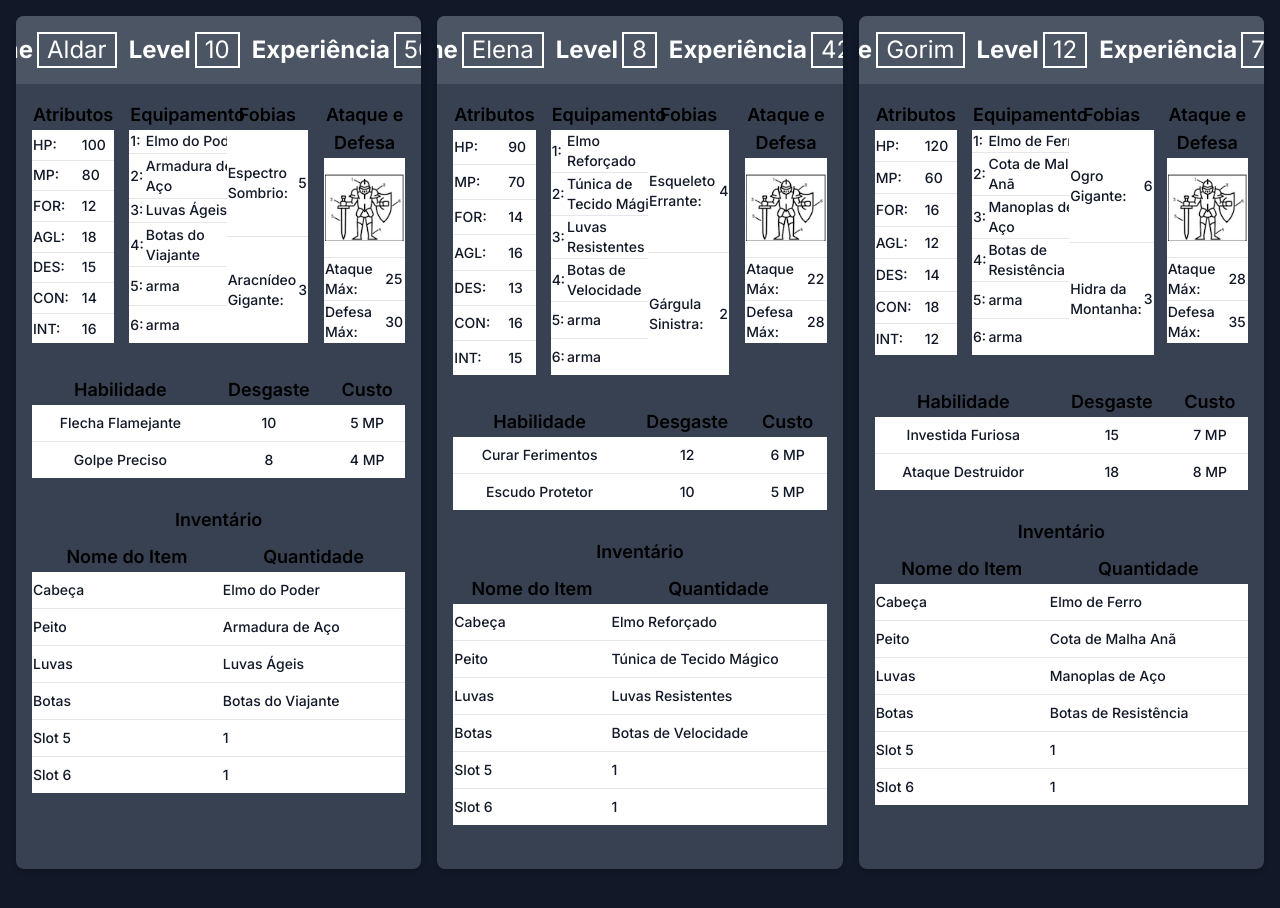
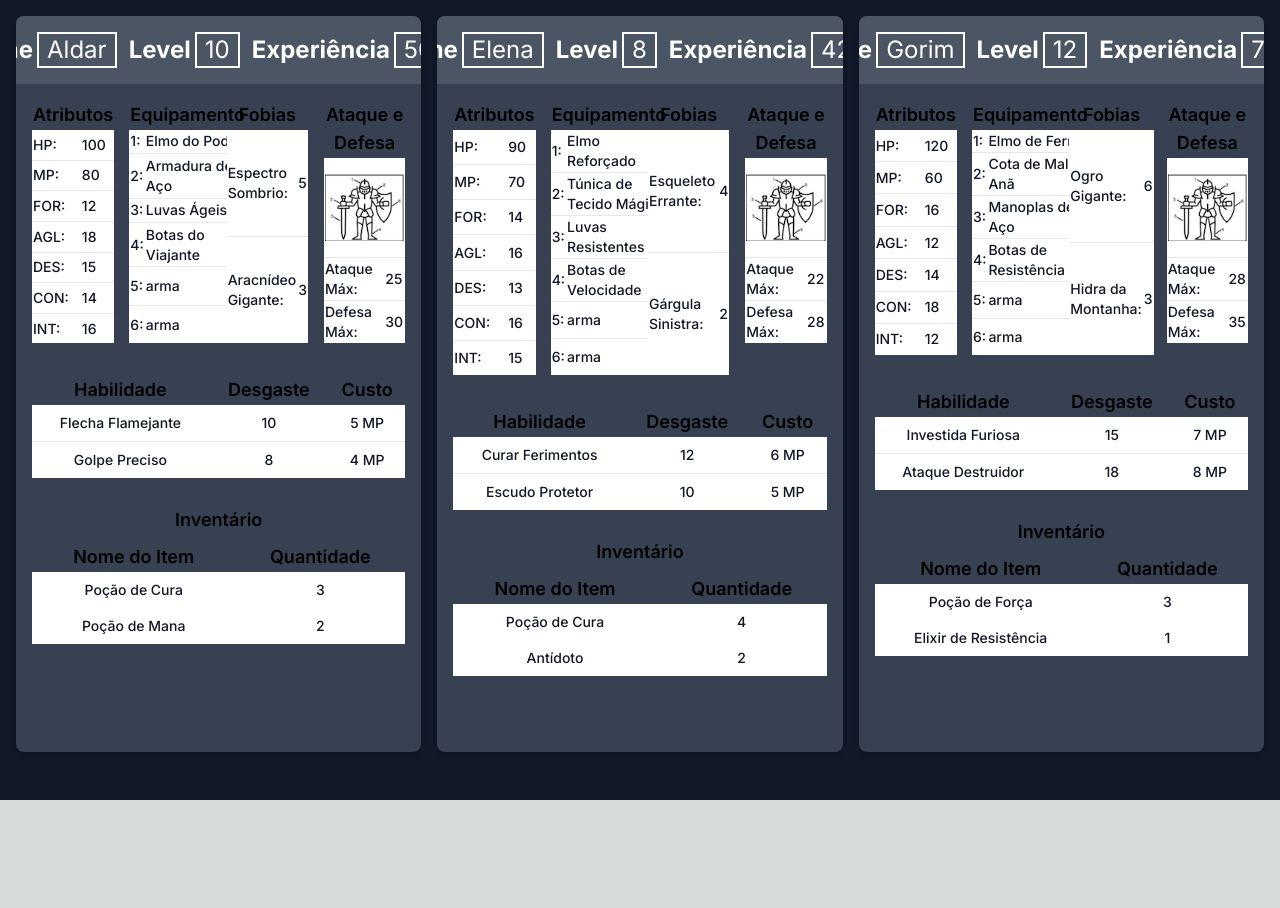
Before and after one commit to Mateus8741/rpg, a Next.js app: page / in a window 1280 px wide. Shown: the top 908 px of the page. After the commit the page ends 800 px from the top, so only its background shows below. Built offline with nearby package versions, Linux system fonts and the light colour scheme.

Commit message:
Refactor inventory rendering in Inventory component

```diff
--- a/src/components/Inventory.tsx
+++ b/src/components/Inventory.tsx
@@ -15,37 +15,15 @@ export function Inventory({ persona }: InventoryProps) {
             <th className="text-lg  font-semibold text-center">Quantidade</th>
           </tr>
         </thead>
-        <tbody className="bg-white divide-y divide-gray-200">
-          <tr className="text-left text-sm font-medium text-gray-900">
-            <td className="py-2">Cabeça</td>
-            <td className="py-2">{persona.equipamentos.cabeca || 'Vazio'}</td>
-          </tr>
 
-          <tr className="text-left text-sm font-medium text-gray-900">
-            <td className="py-2">Peito</td>
-            <td className="py-2">{persona.equipamentos.peito || 'Vazio'}</td>
-          </tr>
-
-          <tr className="text-left text-sm font-medium text-gray-900">
-            <td className="py-2">Luvas</td>
-            <td className="py-2">{persona.equipamentos.luvas || 'Vazio'}</td>
-          </tr>
-
-          <tr className="text-left text-sm font-medium text-gray-900">
-            <td className="py-2">Botas</td>
-            <td className="py-2">{persona.equipamentos.botas || 'Vazio'}</td>
-          </tr>
-
-          <tr className="text-left text-sm font-medium text-gray-900">
-            <td className="py-2">Slot 5</td>
-            <td className="py-2">1</td>
-          </tr>
-
-          <tr className="text-left text-sm font-medium text-gray-900">
-            <td className="py-2">Slot 6</td>
-            <td className="py-2">1</td>
-          </tr>
-        </tbody>
+        {persona.inventario.map((item, index) => (
+          <tbody key={index} className="bg-white divide-y divide-gray-200">
+            <tr className="text-center text-sm font-medium text-gray-900">
+              <td className="py-2">{item.nomeItem}</td>
+              <td className="py-2">{item.quantidade}</td>
+            </tr>
+          </tbody>
+        ))}
       </table>
     </div>
   )
```
